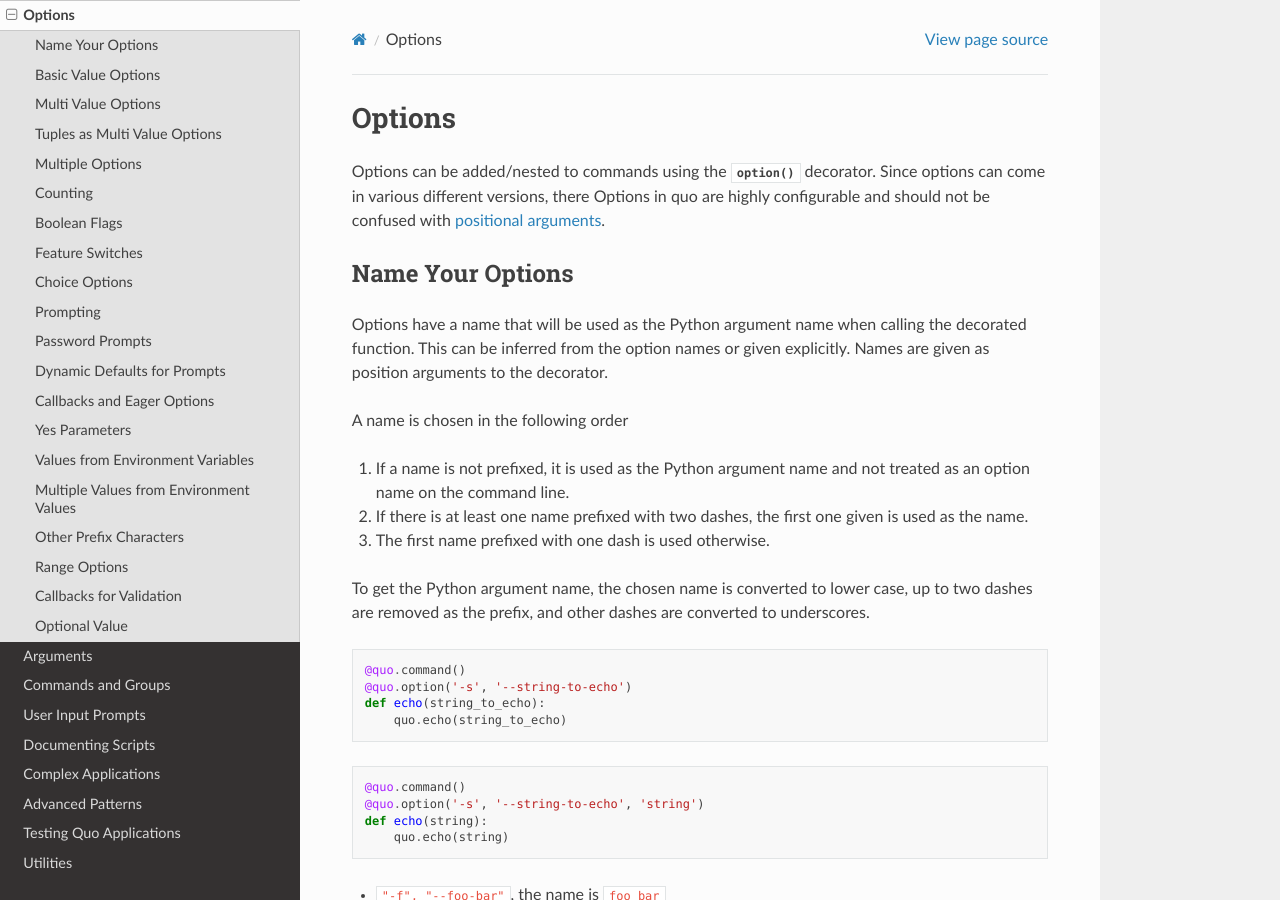
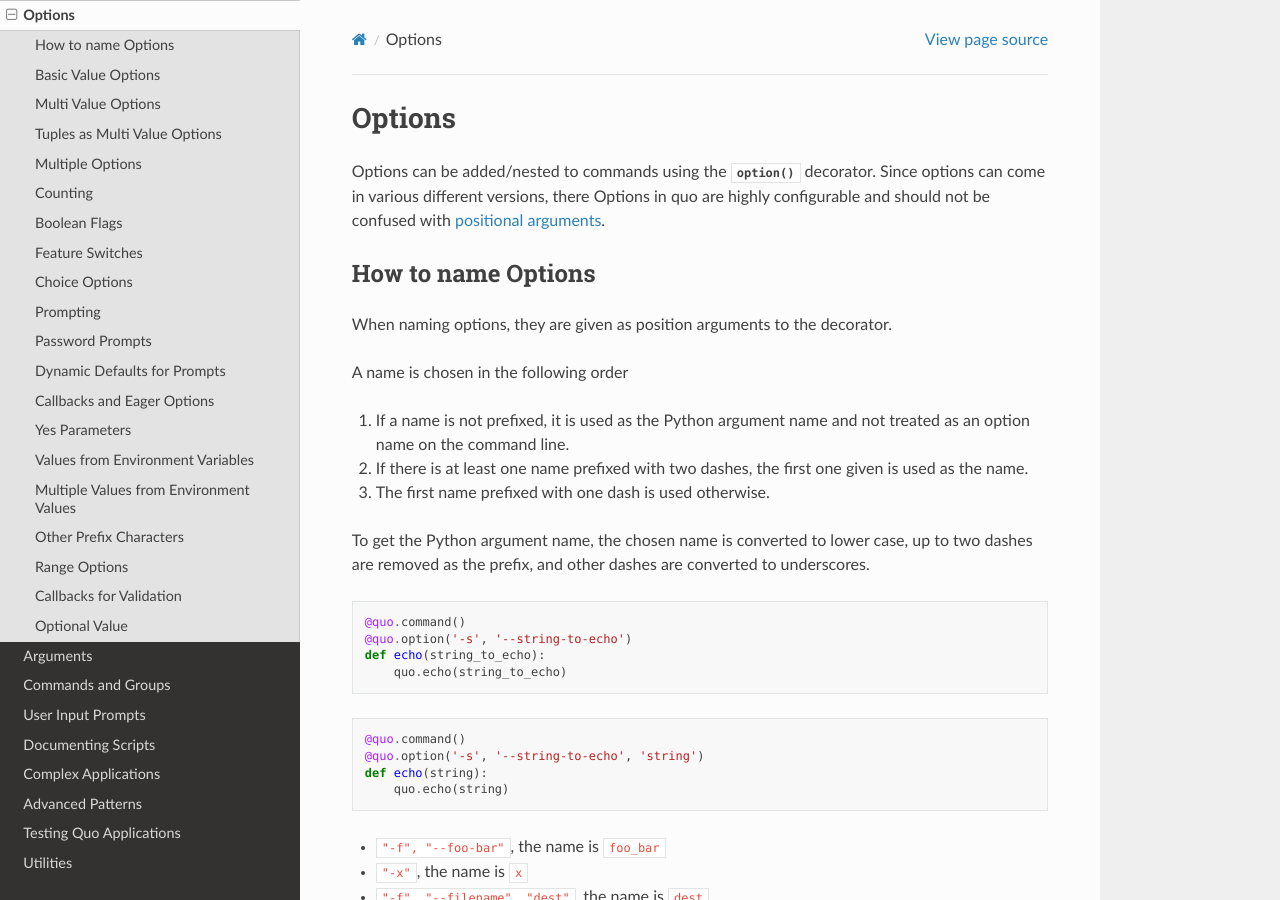
Before and after one commit to scalabli/quo, a Sphinx documentation site: the page built from docs/options.rst, in a window 1280 px wide and 900 px high. Built offline with Sphinx 7.4.7 and the Read the Docs theme 2.0.0, drawn with Linux system fonts in a browser that asks for light colours; pages that are not in the unit, such as notebooks, are missing from menus.

Commit message:
Update options.rst

```diff
--- a/docs/options.rst
+++ b/docs/options.rst
@@ -8,13 +8,10 @@ Options
 Options can be added/nested to commands using the :func:`option` decorator.  Since options can come in various different versions, there
 Options in quo are highly configurable and should not be confused with :ref:`positional arguments <arguments>`.
 
-Name Your Options
+How to name Options
 -----------------
 
-Options have a name that will be used as the Python argument name when
-calling the decorated function. This can be inferred from the option
-names or given explicitly. Names are given as position arguments to the
-decorator.
+When naming options, they are given as position arguments to the decorator.
 
 A name is chosen in the following order
 
```
